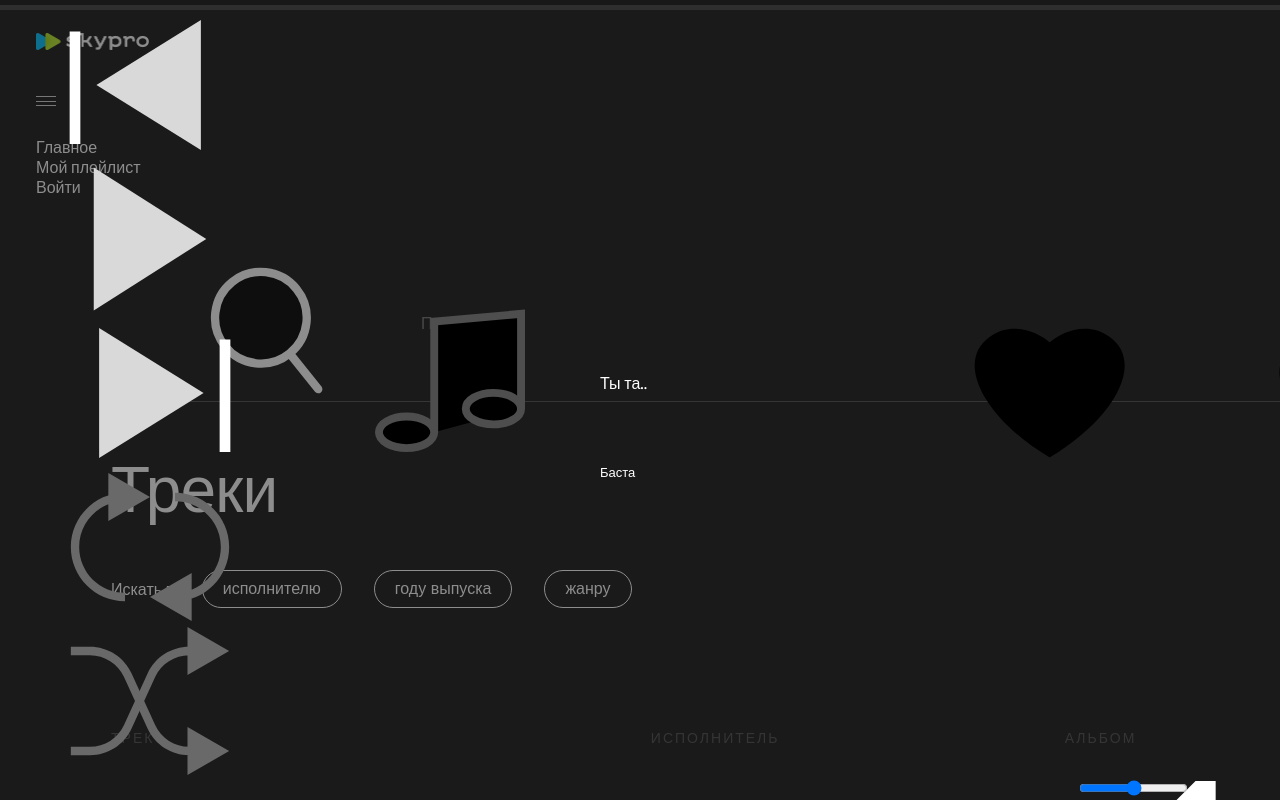
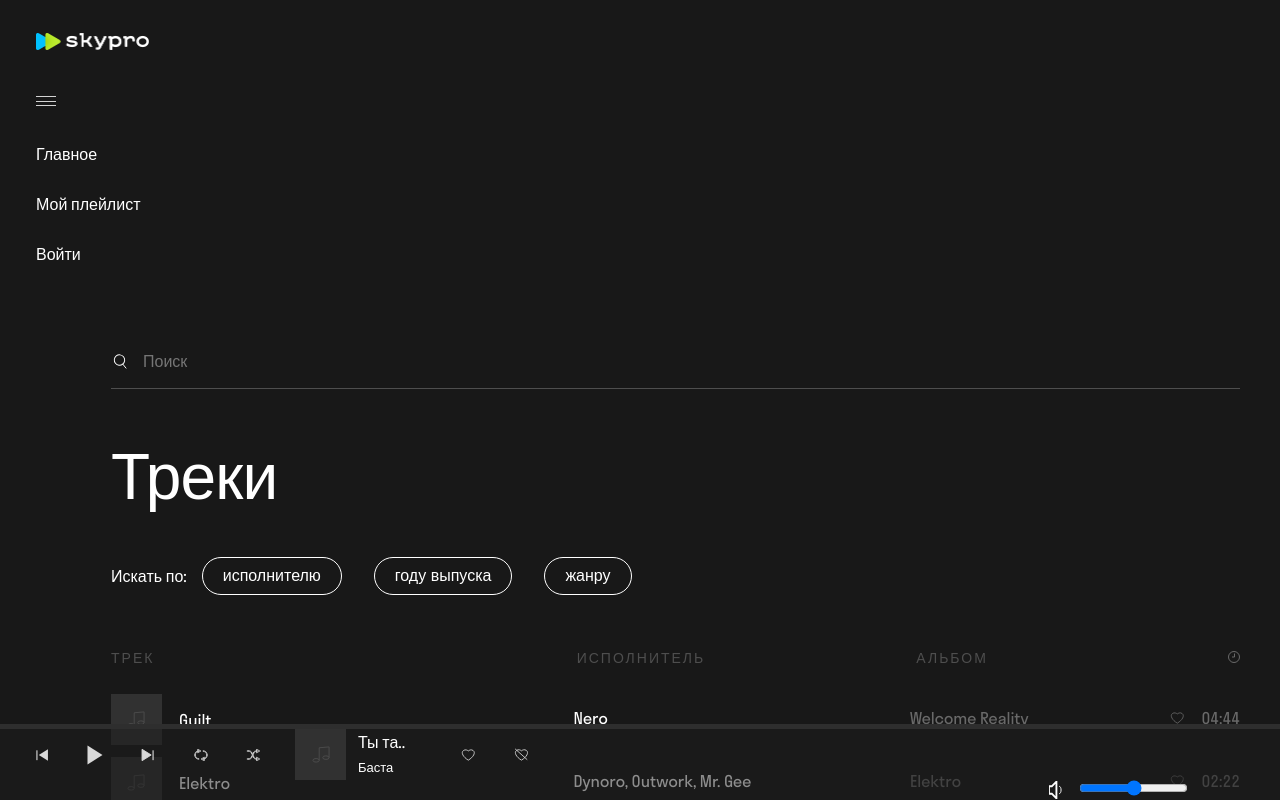
Before and after one commit to olgajacobs/Player, a React (Create React App) app: page / in a window 1280 px wide. Built offline with nearby package versions, Linux system fonts and the light colour scheme.

Commit message:
Не до конца вычищен style.css

```diff
--- a/src/App.module.css
+++ b/src/App.module.css
@@ -1,3 +1,24 @@
+* {
+    margin: 0;
+    padding: 0;
+    box-sizing: border-box;
+  }
+
+  *:before,
+  *:after {
+
+            box-sizing: border-box;
+  }
+  a,
+a:visited {
+  text-decoration: none;
+  font-family: 'StratosSkyeng', sans-serif;
+  cursor: pointer;
+}
+
+ul li {
+    list-style: none;
+  }
 
 html,
 body {
--- a/src/Components/Footer/Player/PlayerControls/PlayerControls.js
+++ b/src/Components/Footer/Player/PlayerControls/PlayerControls.js
@@ -1,5 +1,5 @@
 // import React from "react";
-import './PlayerControls.module.css';
+import './styles.css';
 import Icon from '../../../Icon/Icon'
 
 
--- a/src/Components/Footer/Player/PlayerControls/PlayerControls.module.css
+++ b/src/Components/Footer/Player/PlayerControls/styles.css
@@ -1,55 +1,14 @@
-* {
-  margin: 0;
-  padding: 0;
-  -webkit-box-sizing: border-box;
-          box-sizing: border-box;
-}
+.player__controls {
 
-*:before,
-*:after {
-  -webkit-box-sizing: border-box;
-          box-sizing: border-box;
-}
+    display: flex;
 
-a,
-a:visited {
-  text-decoration: none;
-  font-family: 'StratosSkyeng', sans-serif;
-  cursor: pointer;
-}
-
-button,
-._btn {
-  cursor: pointer;
-}
-
-ul li {
-  list-style: none;
-}
+            flex-direction: row;
+    padding: 0 27px 0 31px;
+  }
 
 
-html,
-body {
-  width: 100%;
-  height: 100%;
-  font-family: 'StratosSkyeng', sans-serif;
-  color: #FFFFFF;
-}
 
-.wrapper {
-  width: 100%;
-  min-height: 100%;
-  overflow: hidden;
-  background-color: #383838;
-}
 
-.container {
-  max-width: 1920px;
-  height: 100vh;
-  margin: 0 auto;
-  position: relative;
-  background-color: #181818;
-}
 
 ._btn-text:hover {
   border-color: #D9B6FF;
@@ -82,62 +41,7 @@ body {
   cursor: pointer;
 }
 
-.main {
-  -webkit-box-flex: 1;
-      -ms-flex: 1 1 auto;
-          flex: 1 1 auto;
-  display: -webkit-box;
-  display: -ms-flexbox;
-  display: flex;
-  -ms-flex-wrap: wrap;
-      flex-wrap: wrap;
-  -webkit-box-pack: justify;
-      -ms-flex-pack: justify;
-          justify-content: space-between;
-}
 
-.main__nav {
-  width: 244px;
-  background-color: #181818;
-  padding: 20px 0 20px 36px;
-}
-
-.main__centerblock {
-  width: auto;
-  -webkit-box-flex: 3;
-      -ms-flex-positive: 3;
-          flex-grow: 3;
-  padding: 20px 40px 20px 111px;
-}
-
-.main__sidebar {
-  max-width: 418px;
-  padding: 20px 90px 20px 78px;
-}
-
-.nav__logo {
-  width: 113.33px;
-  height: 43px;
-  padding: 13px 0 13px 0;
-  background-color: transparent;
-  margin-bottom: 20px;
-}
-
-.nav__burger {
-  width: 20px;
-  height: 36px;
-  padding: 13px 0;
-  display: -webkit-box;
-  display: -ms-flexbox;
-  display: flex;
-  -webkit-box-orient: vertical;
-  -webkit-box-direction: normal;
-      -ms-flex-direction: column;
-          flex-direction: column;
-  -webkit-box-pack: justify;
-      -ms-flex-pack: justify;
-          justify-content: space-between;
-}
 
 .nav__menu {
   display: block;
@@ -633,16 +537,7 @@ body {
   padding: 0 92px 0 0;
 }
 
-.player__controls {
-  display: -webkit-box;
-  display: -ms-flexbox;
-  display: flex;
-  -webkit-box-orient: horizontal;
-  -webkit-box-direction: normal;
-      -ms-flex-direction: row;
-          flex-direction: row;
-  padding: 0 27px 0 31px;
-}
+
 
 .player__btn-prev, .player__btn-play, .player__btn-next, .player__btn-repeat, .player__btn-shuffle {
   padding: 5px;
--- a/src/Components/Icon/Icon.module.css
+++ b/src/Components/Icon/Icon.module.css
@@ -73,3 +73,137 @@
   height: 18px;
   fill: transparent;
 }
+
+.track__title-image {
+    width: 51px;
+    height: 51px;
+    padding: 16px;
+    background: #313131;
+
+    display: flex;
+
+            align-items: center;
+
+            justify-content: center;
+    margin-right: 17px;
+  }
+  .content__titleCol {
+    font-style: normal;
+    font-weight: 400;
+    font-size: 14px;
+    line-height: 24px;
+    letter-spacing: 2px;
+    color: #4e4e4e;
+  }
+  .col04 {
+    width: 60px;
+    text-align: end;
+  }
+
+.player__btn-prev, .player__btn-play, .player__btn-next, .player__btn-repeat, .player__btn-shuffle {
+    padding: 5px;
+
+    display: flex;
+
+            align-items: center;
+  }
+
+  .player__btn-prev {
+    margin-right: 23px;
+  }
+
+
+
+  .player__btn-play {
+    margin-right: 23px;
+  }
+
+
+  .player__btn-next {
+    margin-right: 28px;
+    fill: #a53939;
+  }
+
+
+
+  .player__btn-repeat {
+    margin-right: 24px;
+  }
+
+
+  .player__btn-shuffle {
+
+    display: flex;
+
+            align-items: center;
+  }
+
+
+  .player__track-play {
+    display: -webkit-box;
+    display: -ms-flexbox;
+    display: flex;
+    -webkit-box-orient: horizontal;
+    -webkit-box-direction: normal;
+        -ms-flex-direction: row;
+            flex-direction: row;
+  }
+
+._btn-icon:active svg {
+    fill: transparent;
+    stroke: #FFFFFF;
+    cursor: pointer;
+  }
+
+  ._btn-icon:active .track-play__like-svg,
+  ._btn-icon:active .track-play__dislike-svg {
+    fill: #696969;
+    stroke: #FFFFFF;
+    cursor: pointer;
+  }
+  ._btn-icon:hover svg {
+    fill: transparent;
+    stroke: #ACACAC;
+    cursor: pointer;
+  }
+  .track-play__image {
+    width: 51px;
+    height: 51px;
+    background-color: #313131;
+    display: -webkit-box;
+    display: -ms-flexbox;
+    display: flex;
+    -webkit-box-align: center;
+        -ms-flex-align: center;
+            align-items: center;
+    -webkit-box-pack: center;
+        -ms-flex-pack: center;
+            justify-content: center;
+    margin-right: 12px;
+    -ms-grid-row: 1;
+    -ms-grid-row-span: 2;
+    -ms-grid-column: 1;
+    grid-area: image;
+  }
+  .track-play__like-dis {
+    display: -webkit-box;
+    display: -ms-flexbox;
+    display: flex;
+    -webkit-box-orient: horizontal;
+    -webkit-box-direction: normal;
+        -ms-flex-direction: row;
+            flex-direction: row;
+    -webkit-box-align: center;
+        -ms-flex-align: center;
+            align-items: center;
+    margin-left: 26%;
+  }
+
+  .track-play__like, .track-play__dislike {
+    padding: 5px;
+  }
+  .image {
+    width: 13px;
+    height: 18px;
+    margin-right: 17px;
+  }
```
